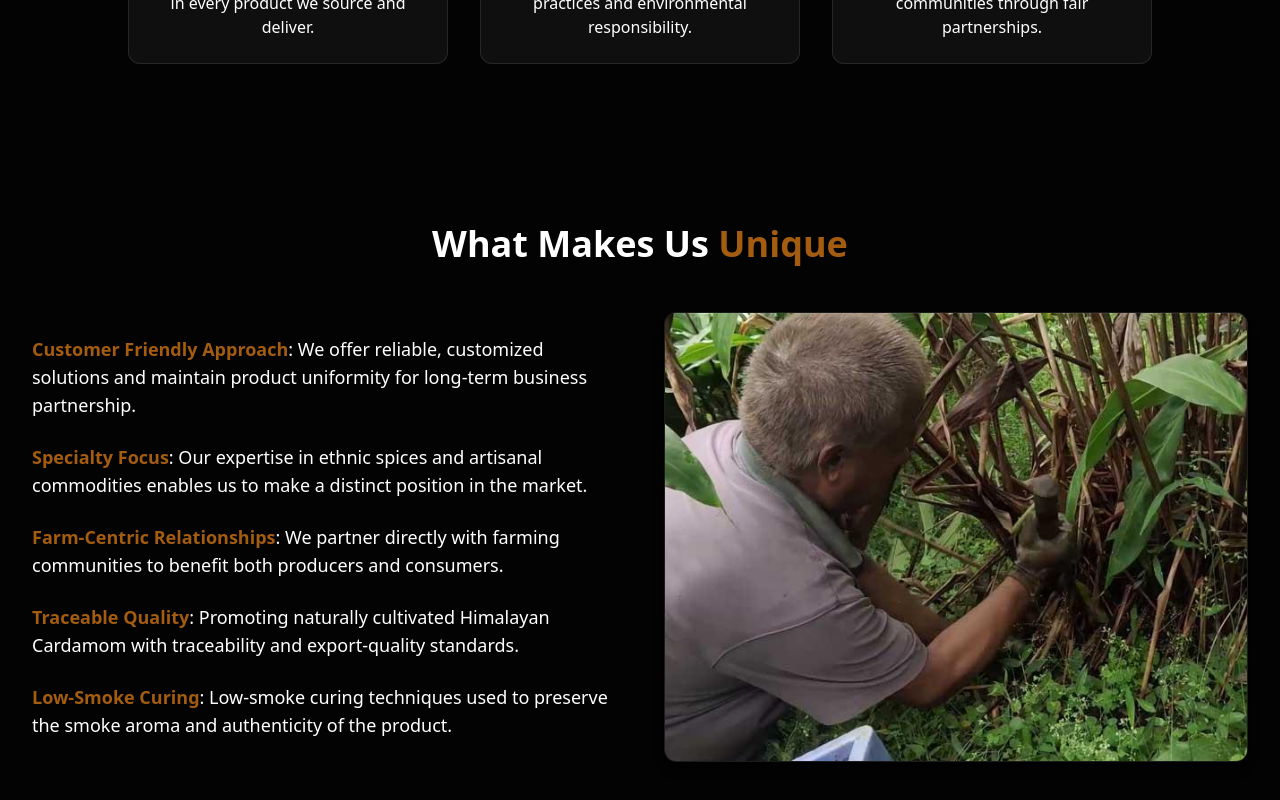
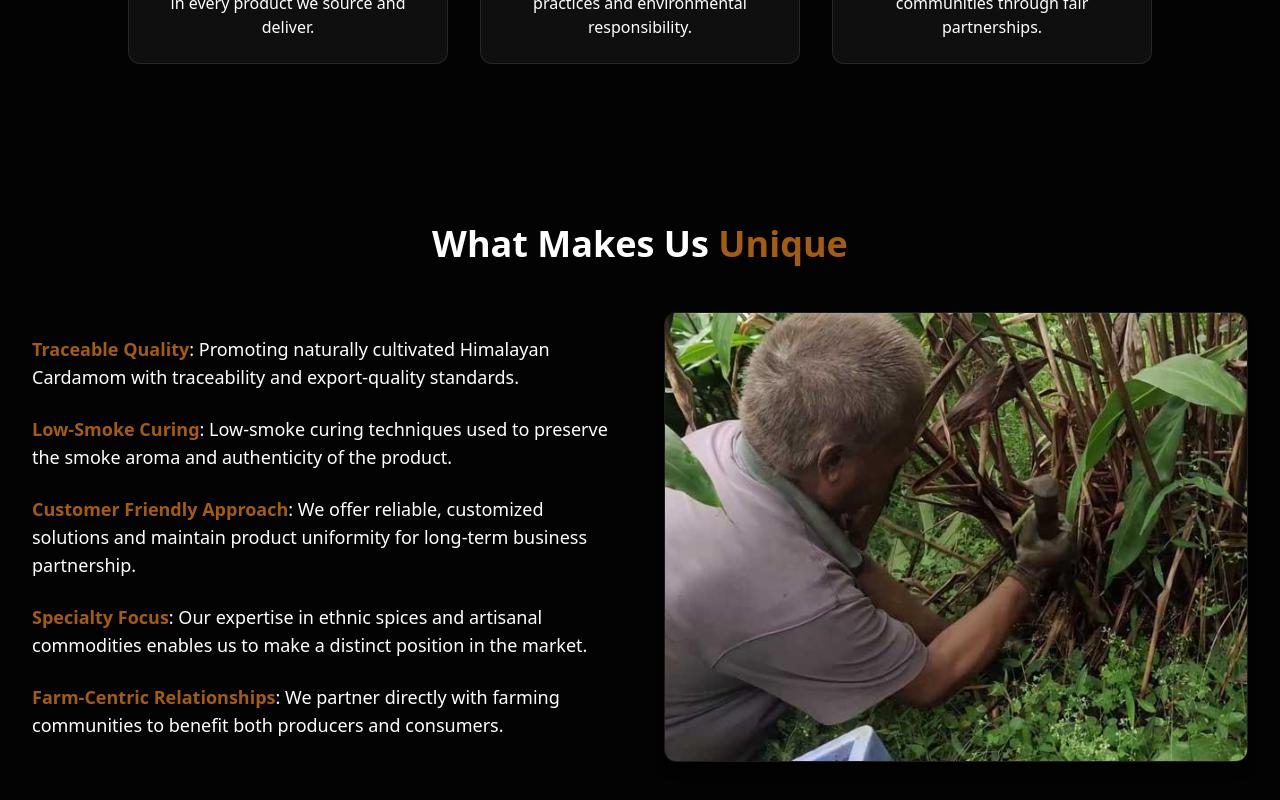
Before and after one commit to Abhigyan9831/Exim, a React (Vite) app: page /about in a window 1280 px wide. Shown: the part 1993-2793 px from the top of the page. Built offline with nearby package versions, Linux system fonts and the light colour scheme.

Commit message:
reorder: update What Makes Us Unique points order

```diff
--- a/src/app/pages/About.tsx
+++ b/src/app/pages/About.tsx
@@ -117,6 +117,12 @@ export function About() {
           <div className="grid grid-cols-1 lg:grid-cols-2 gap-12 items-center">
             <div className="space-y-6 text-lg text-white">
               <p>
+                <strong className="text-[#A35C10]">Traceable Quality</strong>: Promoting naturally cultivated Himalayan Cardamom with traceability and export-quality standards.
+              </p>
+              <p>
+                <strong className="text-[#A35C10]">Low-Smoke Curing</strong>: Low-smoke curing techniques used to preserve the smoke aroma and authenticity of the product.
+              </p>
+              <p>
                 <strong className="text-[#A35C10]">Customer Friendly Approach</strong>: We offer reliable, customized solutions and maintain product uniformity for long-term business partnership.
               </p>
               <p>
@@ -124,12 +130,6 @@ export function About() {
               </p>
               <p>
                 <strong className="text-[#A35C10]">Farm-Centric Relationships</strong>: We partner directly with farming communities to benefit both producers and consumers.
-              </p>
-              <p>
-                <strong className="text-[#A35C10]">Traceable Quality</strong>: Promoting naturally cultivated Himalayan Cardamom with traceability and export-quality standards.
-              </p>
-              <p>
-                <strong className="text-[#A35C10]">Low-Smoke Curing</strong>: Low-smoke curing techniques used to preserve the smoke aroma and authenticity of the product.
               </p>
             </div>
             <div className="relative w-full h-64 md:h-[450px] overflow-hidden rounded-xl shadow-lg border border-white/10">
```
